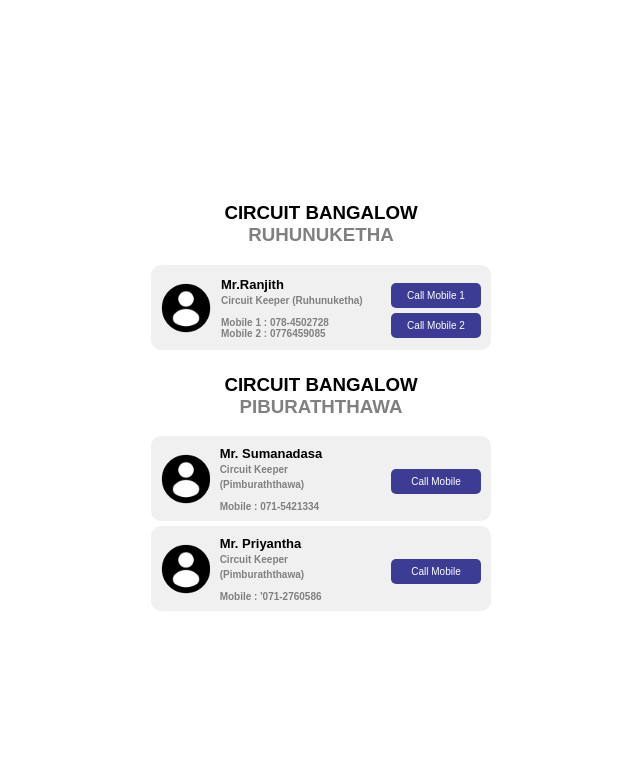
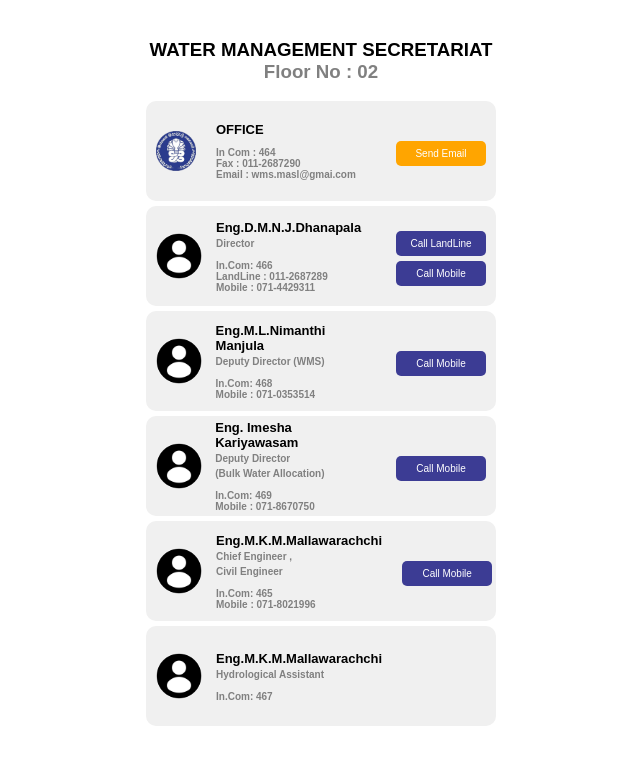
Before and after one commit to srimal111/RIVER-BASIN-MANAGEMENT-OFFICE-, a plain HTML site: page index.html in a window 1280 px wide. Shown: the whole page, without its empty margins (319-959 px from the left). Drawn offline with Linux system fonts and the light colour scheme.

Commit message:
code chnage

```diff
--- a/index.html
+++ b/index.html
@@ -1,8 +1,8 @@
 <!DOCTYPE html>
 <html lang="en">
   <head>
-    <meta charset="UTF-8">
-    <meta name="viewport" content="width=device-width, initial-scale=1.0">
+    <meta charset="UTF-8" />
+    <meta name="viewport" content="width=device-width, initial-scale=1.0" />
     <style>
       body {
         display: flex;
@@ -17,8 +17,35 @@
         display: flex;
         flex-direction: column;
         align-items: center;
+        position: absolute;
+        top: 0;
+        left: 50%;
+        transform: translateX(-50%);
+        margin-top: 20px;
       }
 
+      .contact-card1 {
+        width: 350px;
+        height: 100px;
+        border: none;
+        display: flex;
+        justify-content: space-between; /* Align items with space between them */
+        align-items: center; /* Center vertically */
+        border-radius: 10px;
+        background-color: #f0f0f0;
+        margin-bottom: 5px; /* Add margin between cards */
+      }
+      .contact-card2 {
+        width: 350px;
+        height: 120px;
+        border: none;
+        display: flex;
+        justify-content: space-between; /* Align items with space between them */
+        align-items: center; /* Center vertically */
+        border-radius: 10px;
+        background-color: #f0f0f0;
+        margin-bottom: 5px; /* Add margin between cards */
+      }
       .contact-card {
         width: 340px;
         height: 85px;
@@ -45,7 +72,17 @@
         align-items: center;
         margin-right: 10px;
       }
-
+      .contact-image1 {
+        width: 40px;
+        height: 40px;
+        object-fit: cover;
+      }
+      .contact-image2 {
+        width: 46px;
+        height: 46px;
+        object-fit: cover;
+        border-radius: 50%;
+      }
       .contact-image {
         width: 50px;
         height: 50px;
@@ -64,7 +101,6 @@
         color: #555;
         margin-bottom: 5px;
       }
-
 
       .contact-buttons {
         display: flex;
@@ -85,117 +121,253 @@
         height: 25px;
         font-size: x-small;
       }
+      .call-button2 {
+        margin-top: 5px; /* Add spacing between buttons */
+        padding: 5px 10px;
+        background-color: orange;
+        color: white;
+        border: none;
+        border-radius: 5px;
+        cursor: pointer;
+        width: 90px;
+        height: 25px;
+        font-size: x-small;
+      }
 
       p {
         color: gray;
         font-size: x-small;
       }
-        .disgnation{
+      .disgnation {
         font-size: x-small;
         color: gray;
       }
-        .st2{
+      .disgnation2 {
+        font-size: xx-small;
         color: gray;
       }
-
+      .st2 {
+        color: gray;
+      }
     </style>
   </head>
   <body>
-
-
     <div class="contact-container">
-        <h3 style="text-align:center;"><b>CIRCUIT BANGALOW</b><br><span class="st2">RUHUNUKETHA</span></h3>
-        <div class="contact-card">
+      <h3 style="text-align: center">
+        <b>WATER MANAGEMENT SECRETARIAT </b><br /><span
+          class="st2"
+          >Floor No : 02
+        </span>
+      </h3>
+      <div class="contact-card1">
         <div class="contact-details">
           <div class="contact-image-container">
-                    <img class="contact-image" src="one.jpg" alt="Profile Image">
+            <img class="contact-image1" src="2.png" alt="Profile Image" />
           </div>
           <div>
-                    <div class="name">Mr.Ranjith<br>
-                        <span class="disgnation">Circuit Keeper (Ruhunuketha)</span><br>
+            <div class="name">
+              OFFICE<br />
+
               <p>
-                         Mobile 1 : <span id="cbr_mobile1">078-4502728</span><br>
-                         Mobile 2 : <span id="cbr_mobile2">0776459085</span>
+                In Com : <span id="">464</span><br />
+                Fax : <span id=""> 011-2687290 </span><br />
+                Email :
+                <span id="email_one">wms.masl@gmai.com </span>
               </p>
             </div>
           </div>
         </div>
         <div class="contact-buttons">
-                <button class="call-button" onclick="callNumber('cbr_mobile1')">Call Mobile 1</button>
-                <button class="call-button" onclick="callNumber('cbr_mobile2')">Call Mobile 2</button>
+
+          <button class="call-button2" onclick="openEmailApp_one()">
+            Send Email
+          </button>
+        </div>
+        <script>
+          function openEmailApp_one() {
+            var email_one = document.getElementById("email_one").textContent;
+            window.location.href = "mailto:" + email_one;
+          }
+          function callNumber(number, isMobile = false) {
+            var prefix = isMobile ? "tel:" : "tel:";
+            window.location.href =
+              prefix + document.getElementById(number).textContent;
+          }
+        </script>
+      </div>
+
+      <!-- Add another card below -->
+
+      <div class="contact-card1">
+        <div class="contact-details">
+          <div class="contact-image-container">
+            <img class="contact-image2" src="one.jpg" alt="Profile Image" />
+          </div>
+          <div>
+            <div class="name">
+                Eng.D.M.N.J.Dhanapala <br />
+              <span class="disgnation">Director</span
+              ><br />
+              <p>
+                In.Com: <span id="">466</span><br />
+                LandLine : <span id="dw_land">011-2687289 </span><br />
+                Mobile : <span id="dw_mobile">071-4429311</span>
+              </p>
+            </div>
+          </div>
+        </div>
+        <div class="contact-buttons">
+          <button class="call-button" onclick="callNumber('dw_land')">
+            Call LandLine
+          </button>
+          <button class="call-button" onclick="callNumber('dw_mobile')">
+            Call Mobile
+          </button>
         </div>
         <script>
           function callNumber(number, isMobile = false) {
-                    var prefix = isMobile ? 'tel:' : 'tel:';
-                    window.location.href = prefix + document.getElementById(number).textContent;
+            var prefix = isMobile ? "tel:" : "tel:";
+            window.location.href =
+              prefix + document.getElementById(number).textContent;
+          }
+        </script>
+      </div>
+
+      <div class="contact-card1">
+        <div class="contact-details">
+          <div class="contact-image-container">
+            <img class="contact-image2" src="one.jpg" alt="Profile Image" />
+          </div>
+          <div>
+            <div class="name">
+                Eng.M.L.Nimanthi Manjula  <br />
+              <span class="disgnation"
+                >Deputy Director (WMS)</span
+              ><br />
+              <p>
+                In.Com: <span id="">468</span><br />
+                Mobile : <span id="ddwms_mobile">071-0353514
+                </span>
+              </p>
+            </div>
+          </div>
+        </div>
+        <div class="contact-buttons">
+          <button class="call-button" onclick="callNumber('ddwms_mobile')">
+            Call Mobile
+          </button>
+        </div>
+        <script>
+          function callNumber(number, isMobile = false) {
+            var prefix = isMobile ? "tel:" : "tel:";
+            window.location.href =
+              prefix + document.getElementById(number).textContent;
+          }
+        </script>
+      </div>
+
+      <div class="contact-card1">
+        <div class="contact-details">
+          <div class="contact-image-container">
+            <img class="contact-image2" src="one.jpg" alt="Profile Image" />
+          </div>
+          <div>
+            <div class="name">
+                Eng. Imesha Kariyawasam  <br />
+              <span class="disgnation"
+                >Deputy Director <br> (Bulk Water Allocation)
+                </span
+              ><br />
+              <p>
+                In.Com: <span id="">469</span><br />
+                Mobile : <span id="ddbwa_mobile">071-8670750
+
+                </span>
+              </p>
+            </div>
+          </div>
+        </div>
+        <div class="contact-buttons">
+          <button class="call-button" onclick="callNumber('ddbwa_mobile')">
+            Call Mobile
+          </button>
+        </div>
+        <script>
+          function callNumber(number, isMobile = false) {
+            var prefix = isMobile ? "tel:" : "tel:";
+            window.location.href =
+              prefix + document.getElementById(number).textContent;
+          }
+        </script>
+      </div>
+
+      <div class="contact-card1">
+        <div class="contact-details">
+          <div class="contact-image-container">
+            <img class="contact-image2" src="one.jpg" alt="Profile Image" />
+          </div>
+          <div>
+            <div class="name">
+                Eng.M.K.M.Mallawarachchi <br />
+              <span class="disgnation"
+                >Chief Engineer ,<br> Civil Engineer
+                </span
+              ><br />
+              <p>
+                In.Com: <span id="">465</span><br />
+                Mobile : <span id="ce_mobile">071-8021996
+
+
+                </span>
+              </p>
+            </div>
+          </div>
+        </div>
+        <div class="contact-buttons">
+          <button class="call-button" onclick="callNumber('ce_mobile')">
+            Call Mobile
+          </button>
+        </div>
+        <script>
+          function callNumber(number, isMobile = false) {
+            var prefix = isMobile ? "tel:" : "tel:";
+            window.location.href =
+              prefix + document.getElementById(number).textContent;
           }
         </script>
       </div>
 
 
-
-        <!-- Add another card below -->
-
-        <h3 style="text-align:center;"><b>CIRCUIT BANGALOW</b><br><span class="st2">PIBURATHTHAWA</span></h3>
-        <div class="contact-card">
+      <div class="contact-card1">
         <div class="contact-details">
           <div class="contact-image-container">
-                    <img class="contact-image" src="one.jpg" alt="Profile Image">
+            <img class="contact-image2" src="one.jpg" alt="Profile Image" />
           </div>
           <div>
-                    <div class="name">Mr. Sumanadasa<br>
-                        <span class="disgnation">Circuit Keeper (Pimburaththawa)</span><br>
+            <div class="name">
+                Eng.M.K.M.Mallawarachchi <br />
+              <span class="disgnation"
+                >Hydrological Assistant
+                </span
+              ><br />
               <p>
-                         Mobile : <span id="cbp_mobile">071-5421334</span>
+                In.Com: <span id="">467</span><br />
+
+
+                </span>
               </p>
             </div>
           </div>
         </div>
         <div class="contact-buttons">
-                <button class="call-button" onclick="callNumber('cbp_mobile')">Call Mobile</button>
 
         </div>
-            <script>
-                function callNumber(number, isMobile = false) {
-                    var prefix = isMobile ? 'tel:' : 'tel:';
-                    window.location.href = prefix + document.getElementById(number).textContent;
-                }
-            </script>
-        </div>
 
-
-        <div class="contact-card">
-            <div class="contact-details">
-                <div class="contact-image-container">
-                    <img class="contact-image" src="one.jpg" alt="Profile Image">
-                </div>
-                <div>
-                    <div class="name">Mr. Priyantha<br>
-                        <span class="disgnation">Circuit Keeper (Pimburaththawa)</span><br>
-                        <p>
-                         Mobile : <span id="cbp2_mobile">'071-2760586</span>
-                        </p>
-                    </div>
-                </div>
-            </div>
-            <div class="contact-buttons">
-                <button class="call-button" onclick="callNumber('cbp2_mobile')">Call Mobile</button>
-
-            </div>
-            <script>
-                function callNumber(number, isMobile = false) {
-                    var prefix = isMobile ? 'tel:' : 'tel:';
-                    window.location.href = prefix + document.getElementById(number).textContent;
-                }
-            </script>
       </div>
 
 
 
-
-
-
+      <br /><br />
     </div>
-
   </body>
 </html>
```
Lines whose indentation alone changed are shown as unchanged.
